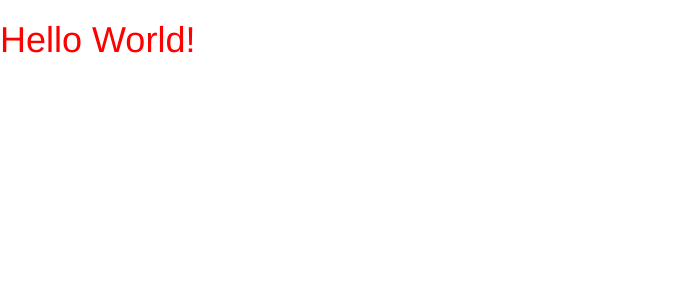
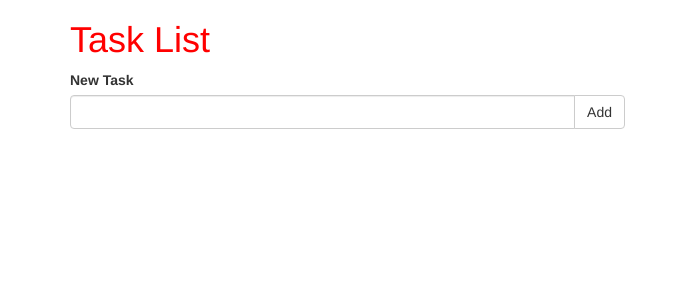
Before and after one commit to Gr1n4/react-todo, a React app: page / in a window 1280 px wide. Shown: the top 300 px of the page, without its empty margins (0-685 px from the left). Built offline with nearby package versions, Linux system fonts and the light colour scheme.

Commit message:
add new task

```diff
--- /dev/null
+++ b/src/app/actions/task.action.js
@@ -0,0 +1,10 @@
+"use strict";
+
+import {ADD_TASK} from '../constants/task';
+
+export const addTask = newTask => {
+  return {
+    type: ADD_TASK,
+    payload: newTask
+  }
+}
--- /dev/null
+++ b/src/app/components/task-input.jsx
@@ -0,0 +1,25 @@
+"use strict";
+
+import React from 'react';
+
+const TaskInput = ({addTask}) => {
+  let taskInput;
+
+  return (
+  <div className="row">
+    <div className="col-md-6">
+      <form className="form-group" onSubmit={(e) => addTask(taskInput, e)}>
+        <label htmlFor="">New Task</label>
+        <div className="input-group">
+          <input type="text" className="form-control" ref={(e) => taskInput = e}/>
+          <span className="input-group-btn">
+          <button className="btn btn-default" type="submit">Add</button>
+        </span>
+        </div>
+      </form>
+    </div>
+  </div>
+  );
+}
+
+export default TaskInput;
--- /dev/null
+++ b/src/app/constants/task.js
@@ -0,0 +1,3 @@
+"use strict";
+
+export const ADD_TASK = 'ADD_TASK';
--- a/src/app/containers/app.jsx
+++ b/src/app/containers/app.jsx
@@ -1,15 +1,46 @@
 "use strict";
 
 import React from 'react';
+import {connect} from 'react-redux';
+
+import * as taskAction from '../actions/task.action';
 
 import './app.sass';
 
-export class App extends React.Component {
+import TaskInput from '../components/task-input';
+import TaskList from '../containers/task-list';
+
+class App extends React.Component {
+  addTask(taskInput, e) {
+    e.preventDefault();
+    this.props.addTask(taskInput.value);
+    taskInput.value = '';
+  }
+
   render() {
+    console.log(this.props.todos);
     return (
-      <div>
-        <h1>Hello World!</h1>
+      <div className="container">
+        <h1>Task List</h1>
+        <TaskInput addTask={this.addTask.bind(this)}/>
+        <TaskList/>
       </div>
     )
   }
 }
+
+const mapStateToProps = state => {
+  return {
+    todos: state
+  }
+};
+
+const mapDispatchToProps = dispatch => {
+  return {
+    addTask: newTask => {
+      dispatch(taskAction.addTask(newTask));
+    }
+  }
+};
+
+export default connect(mapStateToProps, mapDispatchToProps)(App);
--- /dev/null
+++ b/src/app/containers/task-list.jsx
@@ -0,0 +1,39 @@
+"use strict";
+
+import React, {Component} from 'react';
+import {connect} from 'react-redux';
+
+import './task-list.sass';
+
+class TaskList extends Component {
+  render() {
+    return (
+      <div className="row">
+        <div className="task-list col-md-12">
+          <ul>
+            {this.props.tasks.map((item, index) =>
+              <li key={index} className="panel panel-default">
+                <div className="panel-heading">
+                  <h3 className="panel-title">{item.title}</h3>
+                </div>
+              </li>
+            )}
+          </ul>
+        </div>
+      </div>
+    )
+  }
+}
+
+const mapStateToProps = state => {
+  return {
+    tasks: state
+  }
+};
+
+const mapDispatchToProps = dispatch => {
+  return {
+  }
+};
+
+export default connect(mapStateToProps, mapDispatchToProps)(TaskList);
--- /dev/null
+++ b/src/app/containers/task-list.sass
@@ -0,0 +1,4 @@
+.task-list
+  ul
+    list-style-type: none
+    padding: 0
--- /dev/null
+++ b/src/app/reducers/index.js
@@ -0,0 +1,7 @@
+"use strict";
+
+import {createStore} from 'redux';
+
+import taskReducer from './task';
+
+export default createStore(taskReducer);
--- /dev/null
+++ b/src/app/reducers/task.js
@@ -0,0 +1,13 @@
+"use strict";
+
+import {ADD_TASK} from '../constants/task';
+
+export default function taskReducer(state = [], action) {
+  switch (action.type) {
+    case ADD_TASK:
+      return [...state, {title: action.payload, id: Date.now().toString()}];
+      break;
+    default:
+      return state
+  }
+}
--- a/src/main.js
+++ b/src/main.js
@@ -2,9 +2,16 @@
 
 import ReactDOM from 'react-dom';
 import React from 'react';
+import {Provider} from 'react-redux';
 
 import './assets/sass/index.sass';
 
-import {App} from './app/containers/app';
+import store from './app/reducers';
+import App from './app/containers/app';
 
-ReactDOM.render(<App />, document.getElementById('root'));
+ReactDOM.render(
+  <Provider store={store}>
+    <App />
+  </Provider>,
+  document.getElementById('root')
+);
--- a/src/vendor.js
+++ b/src/vendor.js
@@ -1,4 +1,6 @@
 "use strict";
 
-import {React} from 'react';
-import {ReactDOM} from 'react-dom';
+import 'react';
+import 'react-dom';
+import 'redux';
+import 'react-redux';
```
